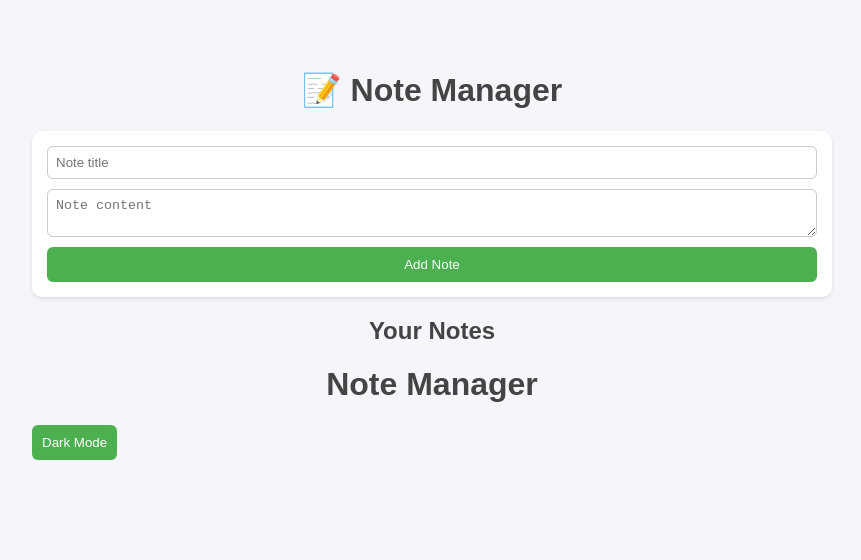
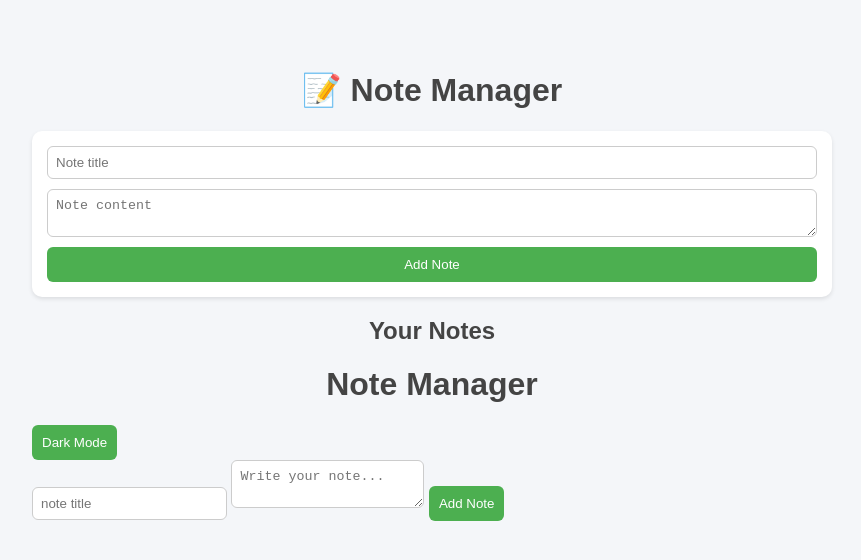
Before and after one commit to chinky23-tech/NoteManager-express, a website: page public/index.html in a window 1280 px wide. Shown: the whole page, without its empty margins (208-1069 px from the left). Drawn offline with Linux system fonts and the light colour scheme; no server answers.

```diff
--- a/public/index.html
+++ b/public/index.html
@@ -22,6 +22,9 @@
         <h1>Note Manager</h1>
         <button id="themeToggle">Dark Mode</button>
       </div>
+      <input type="text" id="title" placeholder="note title" required/>
+      <textarea id="content" placeholder="Write your note..." required></textarea>
+      <button type="submit">Add Note</button>
     </div>
   <script src="script.js"></script>
 </body>
```
